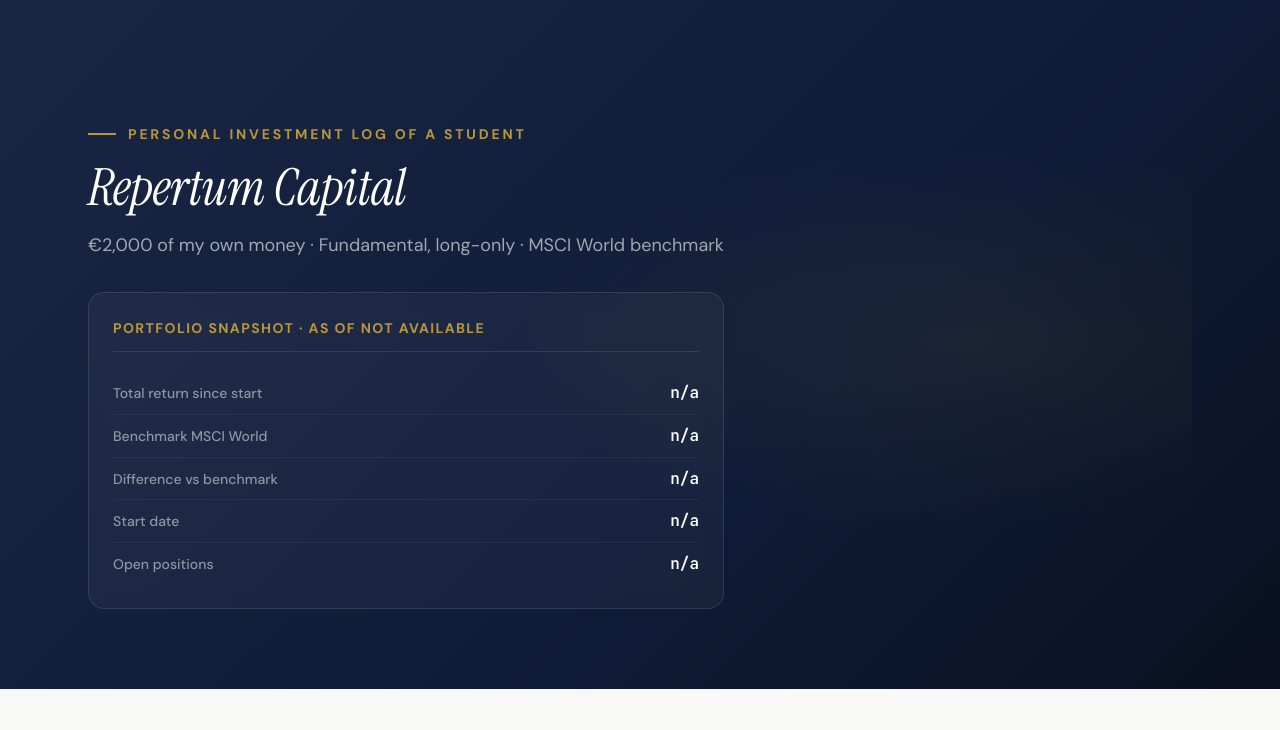
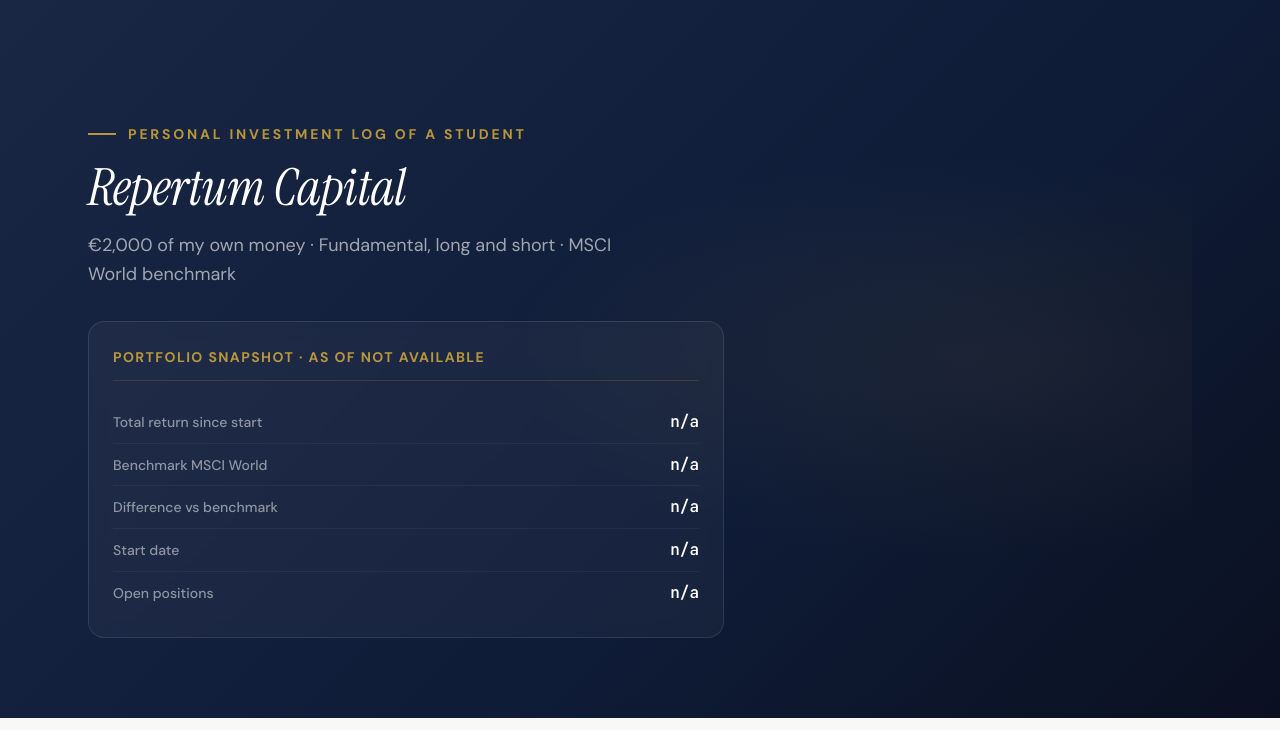
Before and after one commit to repertumcapital/repertum-capital, a plain HTML site: page index.html in a window 1280 px wide. Shown: the part 70-800 px from the top of the page. Drawn offline with Linux system fonts and the light colour scheme; no server answers.

Commit message:
Home tagline: the portfolio holds long and short positions
Co-Authored-By: Claude Opus 5.5 <noreply@anthropic.com>
Claude-Session: https://claude.ai/code/session_01BiY5V9piDTra4SuGuRHdsW

```diff
--- a/index.html
+++ b/index.html
@@ -64,7 +64,7 @@
           </h1>
 
           <p class="hero__tagline animate-fade-up animate-delay-1">
-            €2,000 of my own money · Fundamental, long-only · MSCI World benchmark
+            €2,000 of my own money · Fundamental, long and short · MSCI World benchmark
           </p>
 
         <div class="overview-card" style="margin-top: var(--space-8);">
```
